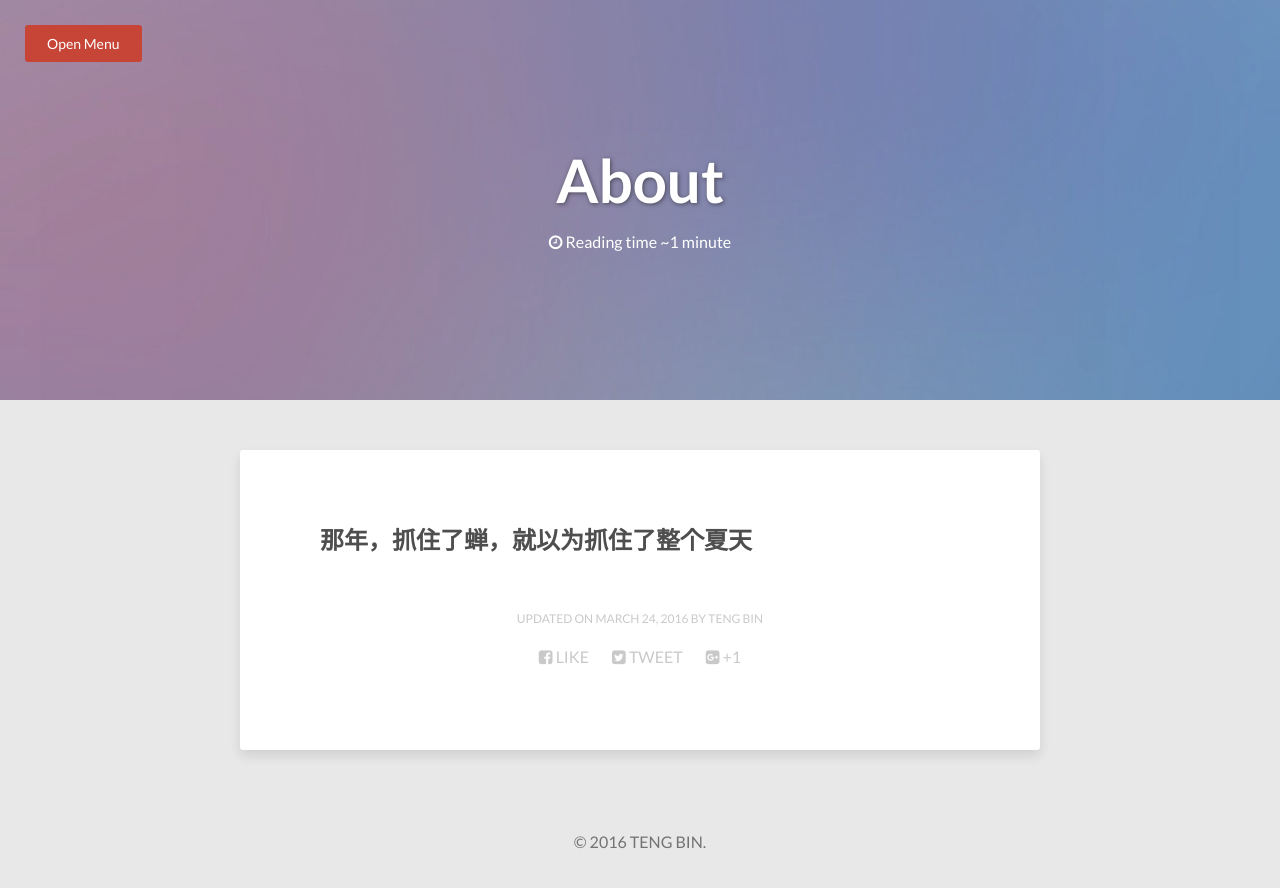
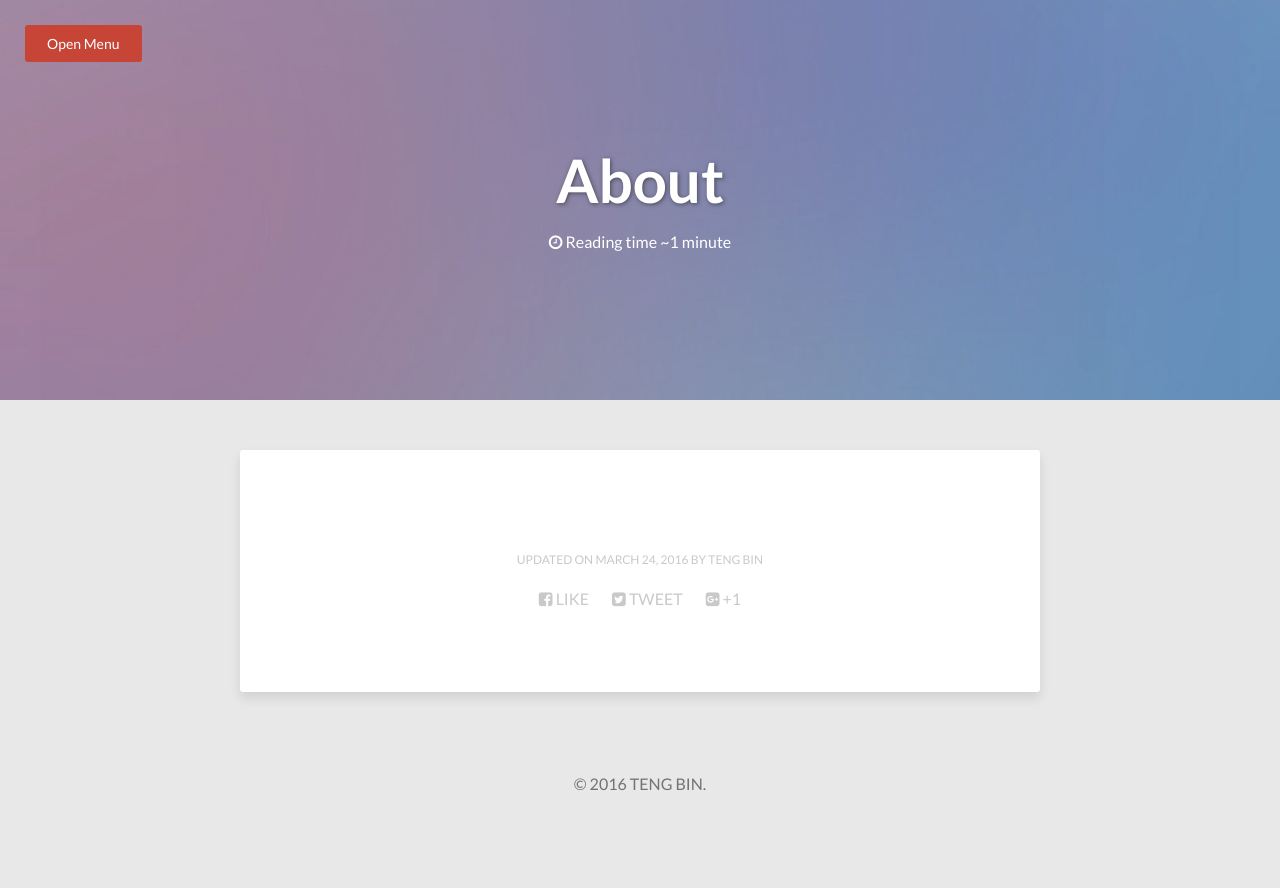
Before and after one commit to tengbinlive/tengbinlive.github.io, a Jekyll site: the page built from about/index.md, in a window 1280 px wide. Shown: the top 888 px of the page. Built offline with Jekyll 4.4.1, drawn with Linux system fonts in a browser that asks for light colours; nearby versions of some CDN libraries.

Commit message:
Update index.md

```diff
--- a/about/index.md
+++ b/about/index.md
@@ -6,6 +6,3 @@ image:
 comments: false
 modified: 2016-03-24
 ---
-
-
-## 那年，抓住了蝉，就以为抓住了整个夏天
```
